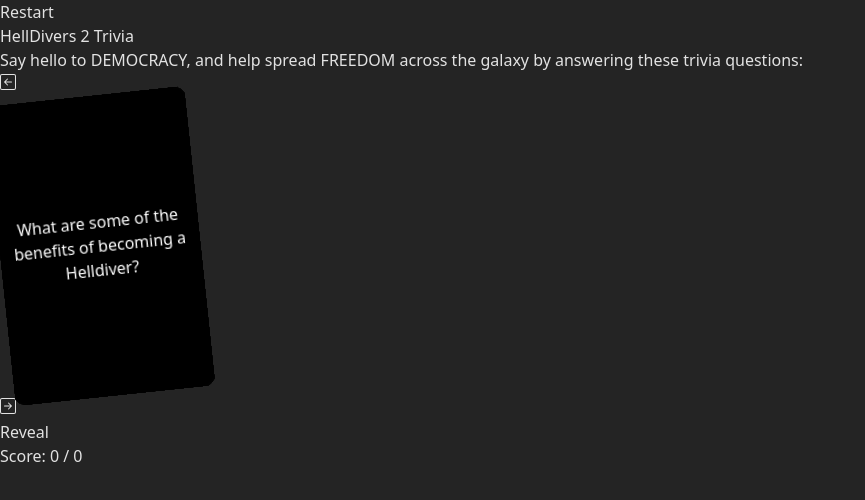
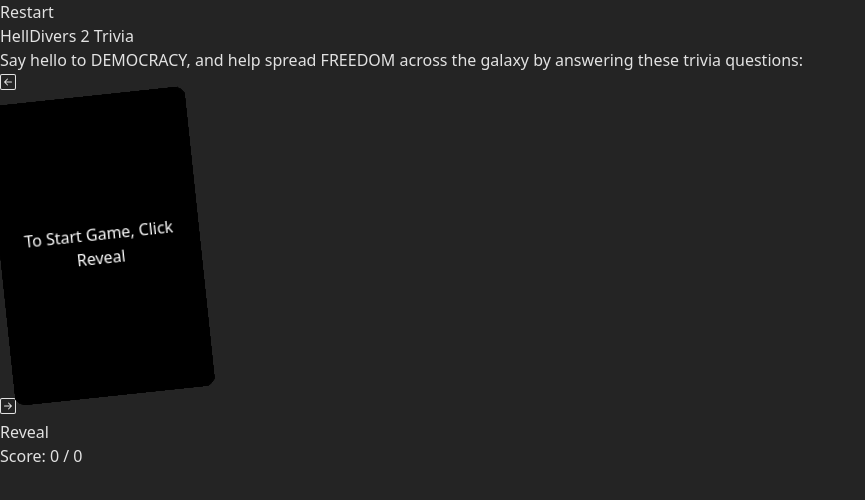
Before and after one commit to WanderlustKing11/react-trivia, a React (Vite) app: page / in a window 1280 px wide. Shown: the top 500 px of the page, without its empty margins (0-865 px from the left). Built offline with nearby package versions, Linux system fonts and the light colour scheme.

Commit message:
Initialize game state to Starting Card; fix flip state, and successfully implement flip card functionality

```diff
--- a/src/App.tsx
+++ b/src/App.tsx
@@ -1,14 +1,45 @@
 import { useState } from 'react';
 import { Deck } from './components/Deck';
+import Button from './components/Button';
 import { BsArrowLeftSquare, BsArrowRightSquare } from 'react-icons/bs';
+import { cardData } from './data/cardData';
 
 function App() {
-  const [activeCardId, setActiveCardId] = useState<number | null>(null);
+  const [isFlipped, setIsFlipped] = useState(false);
+  // Set the initial active card ID to the 'Start Game' card's ID
+  const [activeCardId, setActiveCardId] = useState<number | null>(
+    cardData[0].id
+  );
+
   const handleFlip = (cardId: number) => {
     // Toggle flip state based on whether the sme card is clicked again
     // Error... we need this to be connected to the new button component
     setActiveCardId((prevId) => (prevId === cardId ? null : cardId));
+    setIsFlipped((prev) => !prev);
   };
+
+  // const toggleFlip = () => {
+  //   setIsFlipped((prev) => !prev);
+  // };
+
+  const startGame = () => {
+    console.log('Starting game with card 0');
+    setActiveCardId(cardData[0].id);
+    setIsFlipped(true);
+  };
+
+  // const handleNext = () => {
+  //   const currentIndex = cardData.findIndex((card) => card.id === activeCardId);
+  //   const nextIndex = (currentIndex + 1) % cardData.length;
+  //   setActiveCardId(cardData[nextIndex].id);
+  // };
+
+  // const handlePrevious = () => {
+  //   const currentIndex = cardData.findIndex((card) => card.id === activeCardId);
+  //   const previousIndex =
+  //     (currentIndex - 1 + cardData.length) % cardData.length;
+  //   setActiveCardId(cardData[previousIndex].id);
+  // };
 
   return (
     <div className='w-screen h-screen p-10'>
@@ -38,7 +69,11 @@
 
           {/* DECK */}
           <div className='w-48 h-72 text-white bg-[#171717] flex grid justify-center content-center rounded-lg rotate-6'>
-            <Deck handleFlip={handleFlip} />
+            <Deck
+              handleFlip={handleFlip}
+              activeCardId={activeCardId}
+              isFlipped={isFlipped}
+            />
           </div>
 
           {/* NEXT BUTTON */}
@@ -51,14 +86,34 @@
         <div className='grid'></div>
 
         {/* REVEAL BUTTON */}
-        <button
+        <Button
           className='flex grid justify-center border-solid border-2 rounded-lg'
-          onClick={() => handleFlip(setActiveCardId)}
+          // onClick={() => {
+          //   // if (activeCardId !== null) {
+          //   //   handleFlip(activeCardId)
+          //   // }
+          //   console.log('Clicked this button!', activeCardId);
+          //   activeCardId !== null && handleFlip(activeCardId);
+          // }}
+          // onClick={() => {
+          //   console.log('Clicked Reveal button!', activeCardId);
+          //   toggleFlip();
+          // }}
+          onClick={() => {
+            console.log('Clicked Reveal button!', activeCardId);
+            if (isFlipped) {
+              setIsFlipped(false); // If already flipped, unflip
+            } else {
+              startGame(); // Otherwise, start the game by flipping the 'Start Game' card
+            }
+          }}
         >
           Reveal
-        </button>
+        </Button>
         <div className='grid'></div>
       </div>
+
+      {/* SCORE */}
       <div className='w-1/6 h-1/6 border-solid border-2'>
         <div className='flex justify-center py-8 text-lg font-bold'>
           Score: 0 / 0
--- a/src/components/Button.tsx
+++ b/src/components/Button.tsx
@@ -1,10 +1,11 @@
 interface ButtonProps {
   onClick: () => void;
-  label: string;
+  children: React.ReactNode;
+  className: string;
 }
 
-const Button: React.FC<ButtonProps> = ({ onClick, label }) => (
-  <button onClick={onClick}>{label}</button>
+const Button: React.FC<ButtonProps> = ({ onClick, children }) => (
+  <button onClick={onClick}>{children}</button>
 );
 
 export default Button;
--- a/src/components/CardFlip.tsx
+++ b/src/components/CardFlip.tsx
@@ -2,18 +2,23 @@
 import { motion, MotionStyle } from 'framer-motion';
 
 interface FramerFlipProps {
-  handleFlip: () => void;
-  // className?: string;
+  id: number;
+  handleFlip: (id: number) => void;
   question: string;
   answer: string;
   isFlipped: boolean;
 }
 
 export const CardFlip: React.FC<FramerFlipProps> = ({
+  id,
   isFlipped,
   question,
   answer,
 }) => {
+  console.log('CardFlip isFlipped:', isFlipped); // Should log true/false
+
+  const zIndex = 50 - id;
+
   const cardStyle: MotionStyle = {
     width: '200px',
     height: '300px',
@@ -21,7 +26,7 @@
     transition: 'transform 0.8s',
     transformOrigin: 'center', // Explicitly setting the origin for transformation
     rotate: '-6deg',
-    padding: '5px',
+    padding: '15px',
     textAlign: 'center',
   };
 
@@ -57,6 +62,7 @@
         perspective: '1000px', // Adds visual depth for 3D animation
         position: 'absolute',
         transformOrigin: 'center bottom', // Possible styling bug
+        zIndex,
       }}
     >
       <motion.div
--- a/src/components/Deck.tsx
+++ b/src/components/Deck.tsx
@@ -1,20 +1,26 @@
 import CardFlip from './CardFlip';
 import { cardData } from '../data/cardData';
-import { useState } from 'react';
 
 interface DeckProps {
   handleFlip: (id: number) => void;
+  activeCardId: number | null;
+  isFlipped: boolean;
 }
 
-export const Deck: React.FC<DeckProps> = ({ handleFlip }) => {
+export const Deck: React.FC<DeckProps> = ({
+  handleFlip,
+  activeCardId,
+  isFlipped,
+}) => {
   return (
     <div className='deck-container'>
       {cardData.map((card) => (
         <CardFlip
           key={card.id}
+          id={card.id}
           question={card.question}
           answer={card.answer}
-          // isFlipped={card.id === activeCardId}
+          isFlipped={card.id === activeCardId && isFlipped}
           handleFlip={() => handleFlip(card.id)}
         />
       ))}
--- a/src/data/cardData.ts
+++ b/src/data/cardData.ts
@@ -5,6 +5,12 @@
 }
 
 export const cardData: CardDataProps[] = [
+  {
+    id: 0,
+    question: "To Start Game, Click Reveal",
+    // question: 'Start Game',
+    answer: "Answers will be on back of Cards. Click the right arrow -->",
+  },
   {
     id: 1,
     question: "What would a good Helldiver do in the unthinkable event that they fail a mission?",
```
